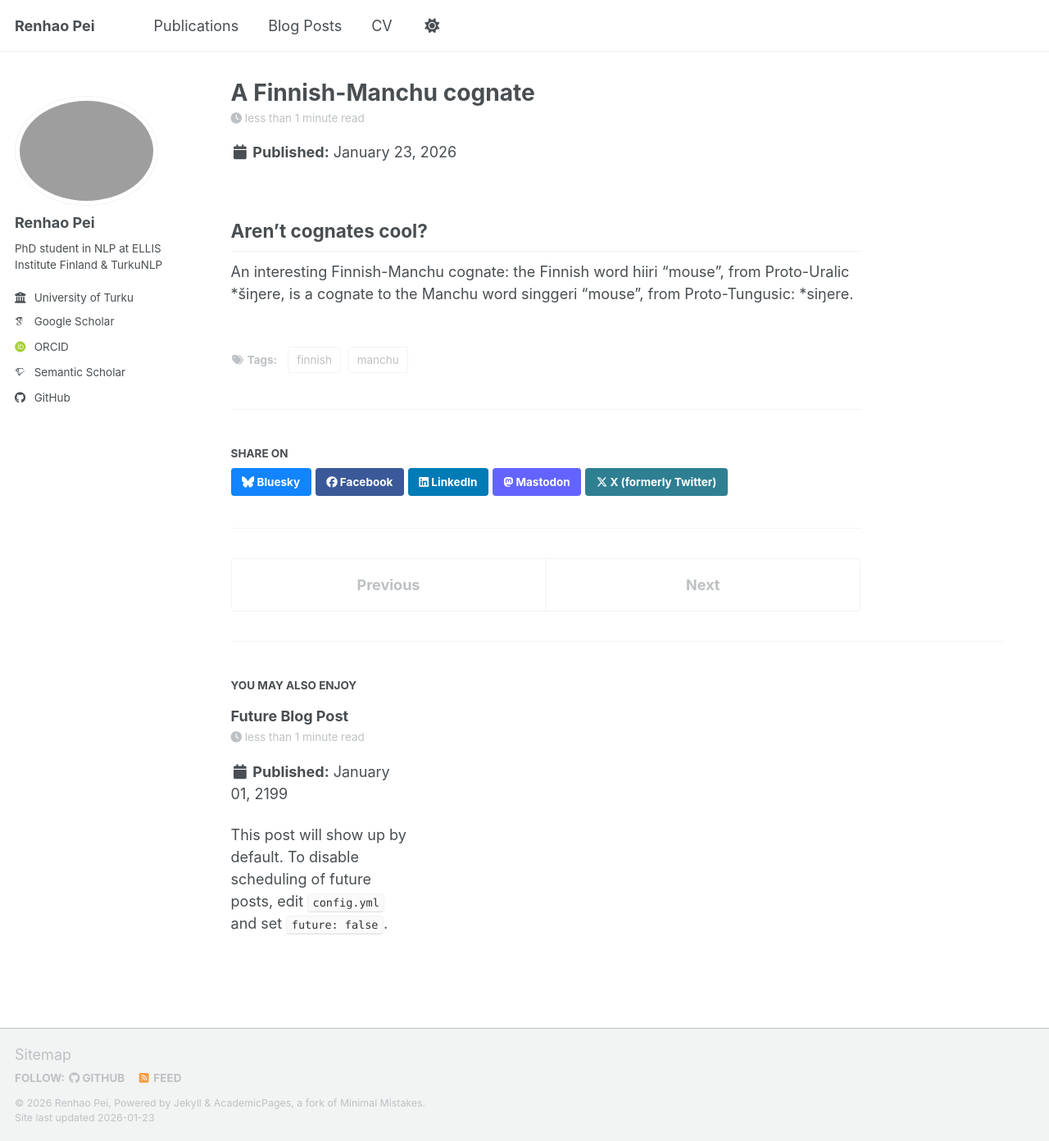
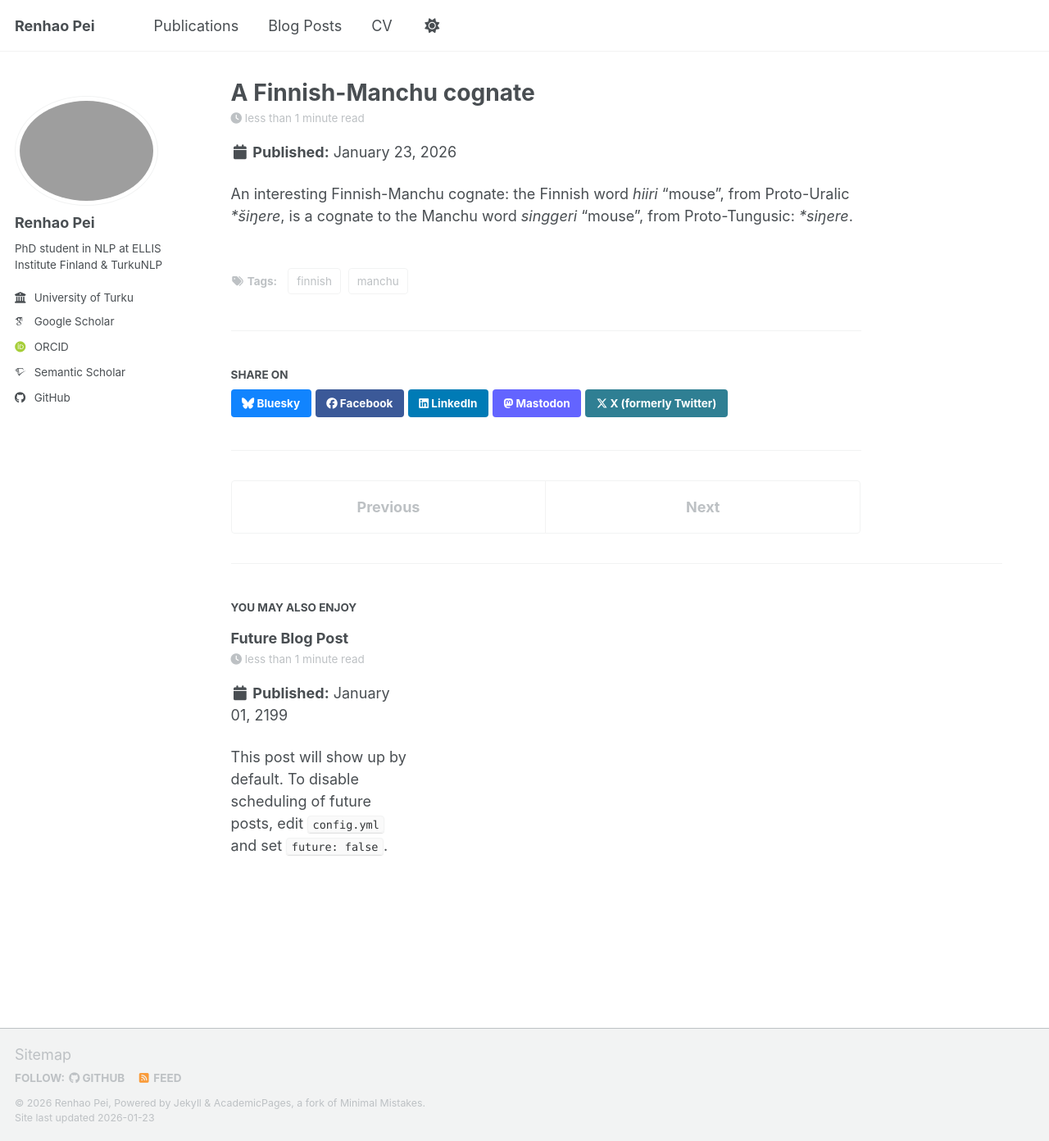
Before and after one commit to Peirh/peirh.github.io, a Jekyll site: the page built from _posts/2026-01-23-blog-post.md, in a window 1280 px wide and 1392 px high. Shown: the whole window at 82% size. Built offline with Jekyll 4.4.1, drawn with Linux system fonts in a browser that asks for light colours; some web fonts are replaced; a script bundle is joined from its source files by our own code; library files that are not in the unit come from our copies.

Commit message:
Revise Finnish-Manchu cognate explanation

```diff
--- a/_posts/2026-01-23-blog-post.md
+++ b/_posts/2026-01-23-blog-post.md
@@ -7,7 +7,4 @@ tags:
   - finnish
 ---
 
-Aren't cognates cool?
-------
-
-An interesting Finnish-Manchu cognate: the Finnish word hiiri "mouse", from Proto-Uralic *šiŋere, is a cognate to the Manchu word singgeri "mouse", from Proto-Tungusic: *siŋere.
+An interesting Finnish-Manchu cognate: the Finnish word *hiiri* "mouse", from Proto-Uralic **šiŋere*, is a cognate to the Manchu word *singgeri* "mouse", from Proto-Tungusic: **siŋere*.
```
